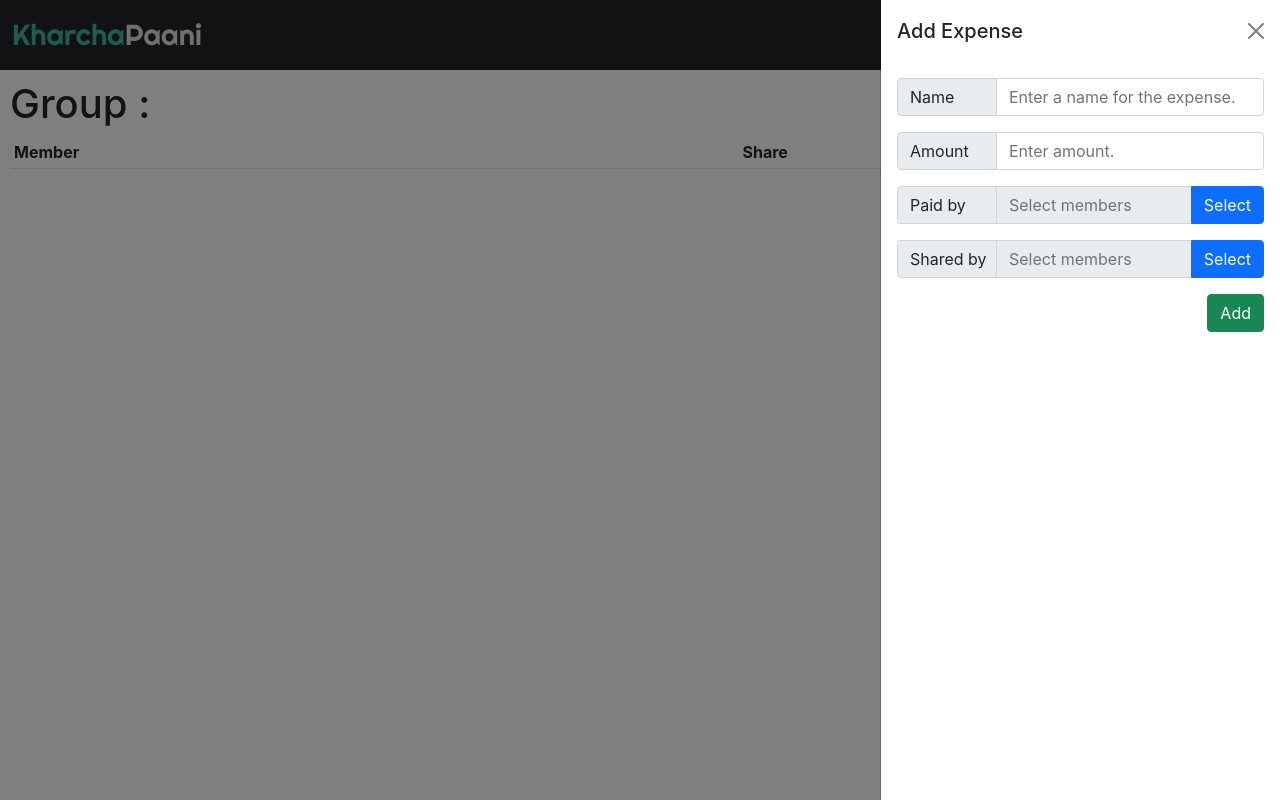
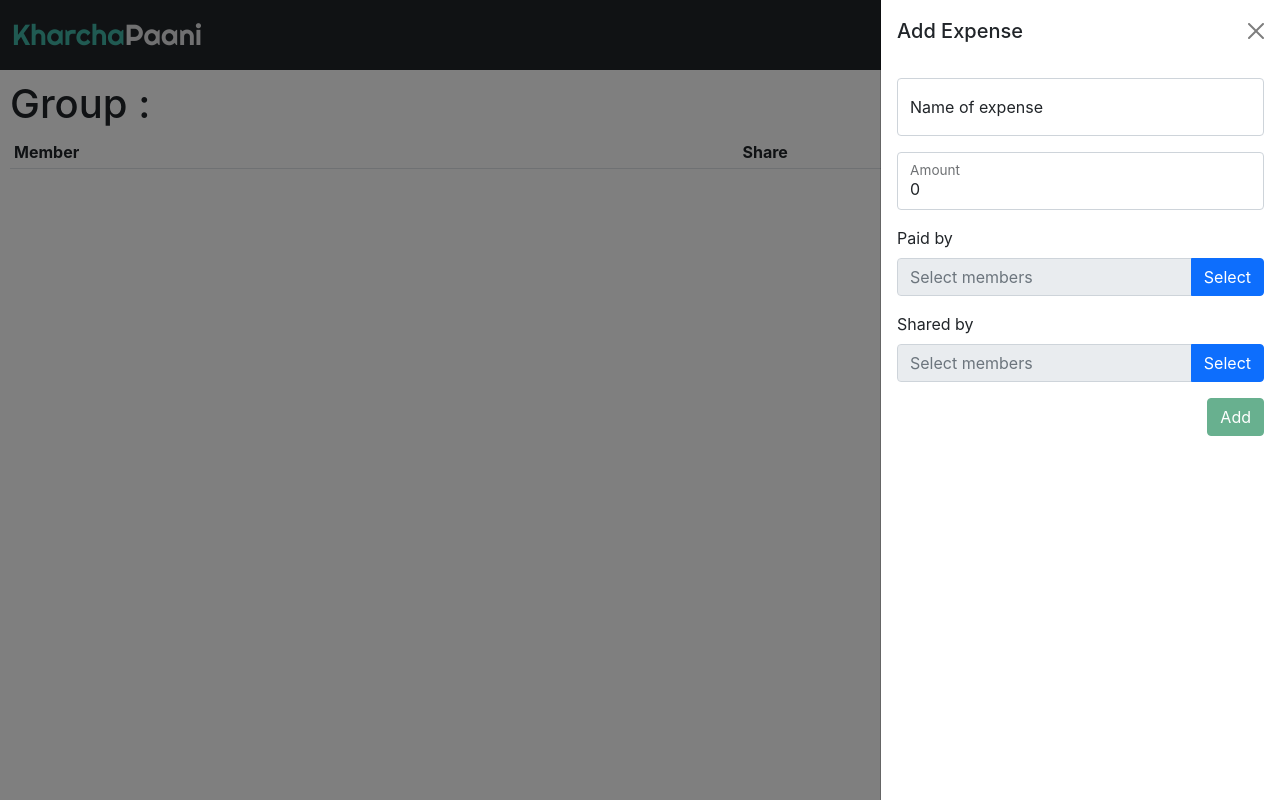
Before and after one commit to mr-srivastava/kharcha-paani, a React (Create React App) app: page /group/1 in a window 1280 px wide. Both pictures are taken after a click on the button "Add Expense". Built offline with nearby package versions, Linux system fonts and the light colour scheme; a web font is replaced by a local one.

Commit message:
Add Expense - Add Paid by and Shared By options

```diff
--- a/src/components/AddExpense/AddExpense.scss
+++ b/src/components/AddExpense/AddExpense.scss
@@ -7,3 +7,22 @@
     justify-content: end;
   }
 }
+
+.select-paid-by {
+  .member-list-wrap {
+    margin-bottom: 10px;
+    .member-list-item {
+      margin-bottom: 10px;
+      .member-wrap {
+        display: flex;
+        span {
+          margin-left: 7px;
+        }
+      }
+    }
+  }
+  .add-paidBy-btn {
+    display: flex;
+    justify-content: end;
+  }
+}
--- a/src/components/AddExpense/AddExpense.tsx
+++ b/src/components/AddExpense/AddExpense.tsx
@@ -1,42 +1,158 @@
-import React, { useState } from 'react';
-import { Button, FormControl, InputGroup, Offcanvas } from 'react-bootstrap';
+import React, { useEffect, useState } from 'react';
+import {
+  Button,
+  FloatingLabel,
+  Form,
+  FormControl,
+  InputGroup,
+  ListGroup,
+  Offcanvas,
+} from 'react-bootstrap';
 
 import './AddExpense.scss';
 
-function AddExpense({ show, handleClose }: any) {
+function AddExpense({ show, handleClose, groupInfo }: any) {
   const [expenseName, setExpenseName] = useState<string>('');
-  const [amount, setAmount] = useState<number>(0);
+  const [amount, setAmount] = useState<number | null>(null);
   const [paidBy, setPaidBy] = useState<any[]>([]);
   const [sharedBy, setSharedBy] = useState<any[]>([]);
+  const [showSelectPaidBy, setShowSelectPaidBy] = useState<boolean>(false);
+  const [showSelectMultiplePaidBy, setShowSelectMultiplePaidBy] =
+    useState<boolean>(false);
+  const [showSelectSharedBy, setShowSelectSharedBy] = useState<boolean>(false);
+  const [disableAdd, setDisableAdd] = useState<boolean>(true);
+
+  useEffect(() => {
+    const hasName = expenseName !== '';
+    const hasAmount = amount !== 0;
+    setDisableAdd(!(hasName && hasAmount));
+  }, [expenseName, amount, paidBy, sharedBy]);
+
+  const handleNameChange = (e: any) => {
+    e.preventDefault();
+    setExpenseName(e.target.value.trim());
+  };
+
+  const handleAmountChange = (e: any) => {
+    e.preventDefault();
+    setAmount(e.target.value);
+  };
+
+  const handleAddPaidBy = () => {
+    setShowSelectMultiplePaidBy(false);
+    setShowSelectPaidBy(false);
+  };
+
+  const handleAddSharedBy = () => {
+    setShowSelectSharedBy(false);
+  };
+
+  const handleSubmit = () => {
+    const payload = {
+      name: expenseName,
+      amount,
+      paidBy,
+      sharedBy,
+    };
+    console.log('EXPENSE: ', payload);
+    handleClose();
+  };
 
   return (
     <div>
       <Offcanvas show={show} onHide={handleClose} placement="end">
         <Offcanvas.Header closeButton>
-          <Offcanvas.Title>Add Expense</Offcanvas.Title>
+          <Offcanvas.Title>
+            {showSelectPaidBy || showSelectSharedBy
+              ? 'Select Member(s)'
+              : 'Add Expense'}
+          </Offcanvas.Title>
         </Offcanvas.Header>
         <Offcanvas.Body>
+          {!showSelectPaidBy && !showSelectSharedBy && (
             <div className="add-expense-wrapper">
+              <Form>
+                <Form.Group className="mb-3" controlId="formExpenseName">
                   <div className="expense-name">
-              <InputGroup className="mb-3">
-                <InputGroup.Text>Name</InputGroup.Text>
+                    <FloatingLabel
+                      controlId="floatingInput"
+                      label="Name of expense"
+                      className="mb-3"
+                    >
                       <FormControl
+                        value={expenseName}
                         placeholder="Enter a name for the expense."
+                        onChange={handleNameChange}
                         aria-label="Default"
                         aria-describedby="inputGroup-sizing-default"
                       />
-              </InputGroup>
+                    </FloatingLabel>
                   </div>
+                </Form.Group>
+
+                <Form.Group className="mb-3" controlId="formExpenseAmount">
                   <div className="expense-amount">
-              <InputGroup className="mb-3">
-                <InputGroup.Text>Amount</InputGroup.Text>
+                    <FloatingLabel
+                      controlId="floatingInput"
+                      label="Amount"
+                      className="mb-3"
+                    >
                       <FormControl
+                        value={amount || 0}
                         placeholder="Enter amount."
+                        onChange={handleAmountChange}
                         aria-label="Default"
                         aria-describedby="inputGroup-sizing-default"
                       />
+                    </FloatingLabel>
+                  </div>
+                </Form.Group>
+
+                <Form.Group className="mb-3" controlId="formExpensePaidBy">
+                  <Form.Label>Paid by</Form.Label>
+                  <div className="expense-made-by">
+                    <InputGroup className="mb-3">
+                      <FormControl
+                        placeholder="Select members"
+                        aria-label="Default"
+                        aria-describedby="inputGroup-sizing-default"
+                        readOnly
+                      />
+                      <Button onClick={() => setShowSelectPaidBy(true)}>
+                        Select
+                      </Button>
                     </InputGroup>
                   </div>
+                </Form.Group>
+
+                <Form.Group className="mb-3" controlId="formExpensePaidBy">
+                  <Form.Label>Shared by</Form.Label>
+                  <div className="expense-shared-by">
+                    <InputGroup className="mb-3">
+                      <FormControl
+                        placeholder="Select members"
+                        aria-label="Default"
+                        aria-describedby="inputGroup-sizing-default"
+                        readOnly
+                      />
+                      <Button onClick={() => setShowSelectSharedBy(true)}>
+                        Select
+                      </Button>
+                    </InputGroup>
+                  </div>
+                </Form.Group>
+
+                <div className="add-btn">
+                  <Button
+                    variant="success"
+                    onClick={handleSubmit}
+                    disabled={disableAdd}
+                  >
+                    Add
+                  </Button>
+                </div>
+              </Form>
+
               {/* <div className="expense-date">
               <InputGroup className="mb-3">
                 <InputGroup.Text>Date</InputGroup.Text>
@@ -47,36 +163,57 @@ function AddExpense({ show, handleClose }: any) {
                 />
               </InputGroup>
             </div> */}
-            <div className="expense-made-by">
-              <InputGroup className="mb-3">
-                <InputGroup.Text>Paid by</InputGroup.Text>
-                <FormControl
-                  placeholder="Select members"
-                  aria-label="Default"
-                  aria-describedby="inputGroup-sizing-default"
-                  readOnly
-                />
-                <Button>Select</Button>
-              </InputGroup>
             </div>
-            <div className="expense-shared-by">
-              <InputGroup className="mb-3">
-                <InputGroup.Text>Shared by</InputGroup.Text>
-                <FormControl
-                  placeholder="Select members"
-                  aria-label="Default"
-                  aria-describedby="inputGroup-sizing-default"
-                  readOnly
-                />
-                <Button>Select</Button>
-              </InputGroup>
+          )}
+
+          {showSelectPaidBy && (
+            <div className="select-paid-by">
+              <ListGroup className="member-list-wrap">
+                {groupInfo.members.map((mem: any) => (
+                  <ListGroup.Item key={mem.id} className=" member-list-item">
+                    <div className="member-wrap">
+                      {showSelectMultiplePaidBy && <Form.Check />}
+                      <span>{mem.name}</span>
                     </div>
-            <div className="add-btn">
-              <Button variant="success" onClick={handleClose}>
-                Add
-              </Button>
+                  </ListGroup.Item>
+                ))}
+                {!showSelectMultiplePaidBy && (
+                  <ListGroup.Item
+                    onClick={() => setShowSelectMultiplePaidBy(true)}
+                  >
+                    Multiple
+                  </ListGroup.Item>
+                )}
+              </ListGroup>
+              <div className="add-paidBy-btn">
+                <Button onClick={handleAddPaidBy}>Done</Button>
               </div>
             </div>
+          )}
+
+          {showSelectSharedBy && (
+            <div className="select-paid-by">
+              <ListGroup className="member-list-wrap">
+                <ListGroup.Item
+                  className=" member-list-item"
+                  onClick={() => console.log('Select all')}
+                >
+                  Select All
+                </ListGroup.Item>
+                {groupInfo.members.map((mem: any) => (
+                  <ListGroup.Item key={mem.id} className=" member-list-item">
+                    <div className="member-wrap">
+                      <Form.Check />
+                      <span>{mem.name}</span>
+                    </div>
+                  </ListGroup.Item>
+                ))}
+              </ListGroup>
+              <div className="add-paidBy-btn">
+                <Button onClick={handleAddSharedBy}>Done</Button>
+              </div>
+            </div>
+          )}
         </Offcanvas.Body>
       </Offcanvas>
     </div>
--- a/src/components/CreateGroup/CreateGroup.tsx
+++ b/src/components/CreateGroup/CreateGroup.tsx
@@ -3,6 +3,7 @@ import classNames from 'classnames';
 import { v4 as uuidv4 } from 'uuid';
 import { useNavigate } from 'react-router-dom';
 import {
+  Alert,
   Button,
   CloseButton,
   Form,
@@ -156,12 +157,12 @@ function CreateGroup({ open, setOpen }: CreateGroupProps) {
             Add
           </Button>
         </InputGroup>
-        <div className="add-member-note">
+        <Alert className="add-member-note" variant='warning'>
           <IoInformationCircleOutline />
           <div className="add-member-note-text">
             Add atleast one member in the group
           </div>
-        </div>
+        </Alert>
         <ListGroup>
           {members.map((mem) => (
             <ListGroup.Item key={mem.id} className="member-list-wrap">
--- a/src/pages/GroupPage/GroupPage.tsx
+++ b/src/pages/GroupPage/GroupPage.tsx
@@ -36,7 +36,7 @@ function GroupPage() {
           <ExpenseTable groupInfo={groupInfo} />
         </div>
       </div>
-      <AddExpense show={show} handleClose={handleClose} />
+      <AddExpense show={show} handleClose={handleClose} groupInfo={groupInfo} />
     </div>
   );
 }
```
Lines whose indentation alone changed are shown as unchanged.
